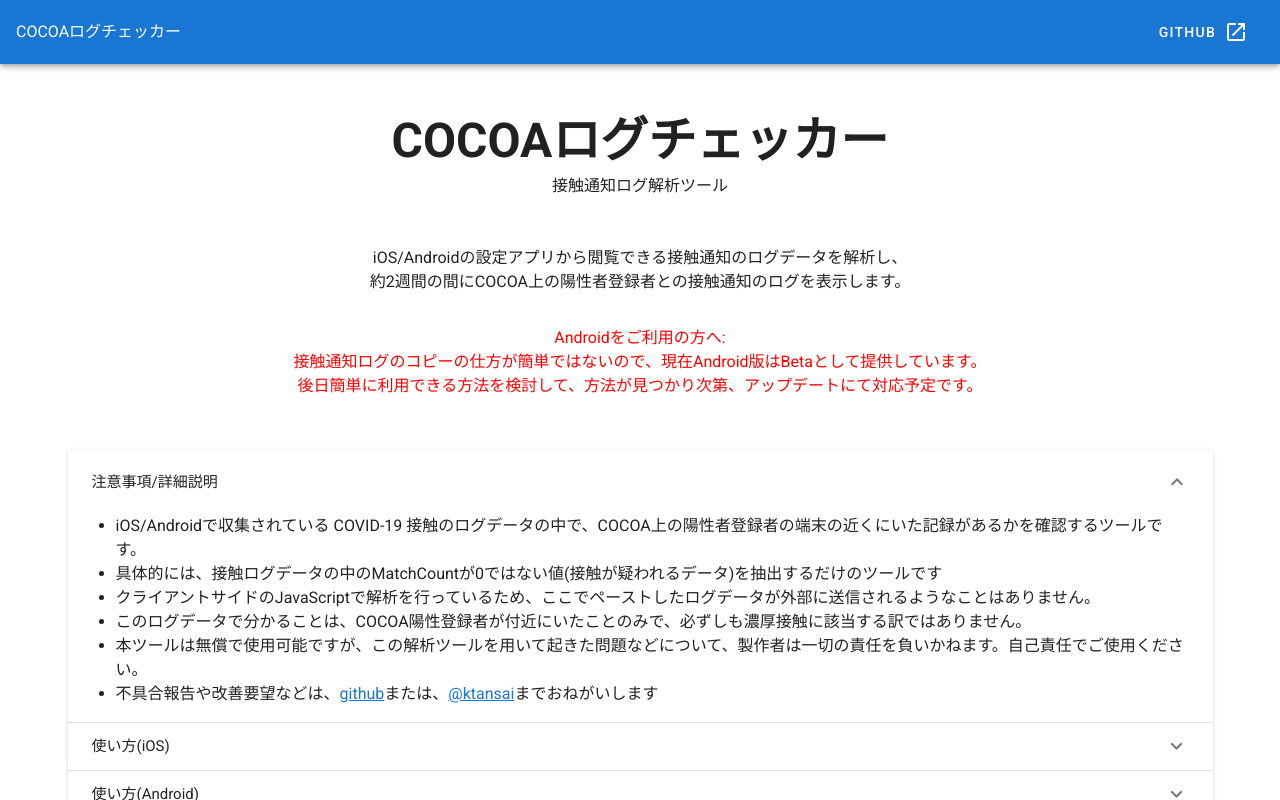
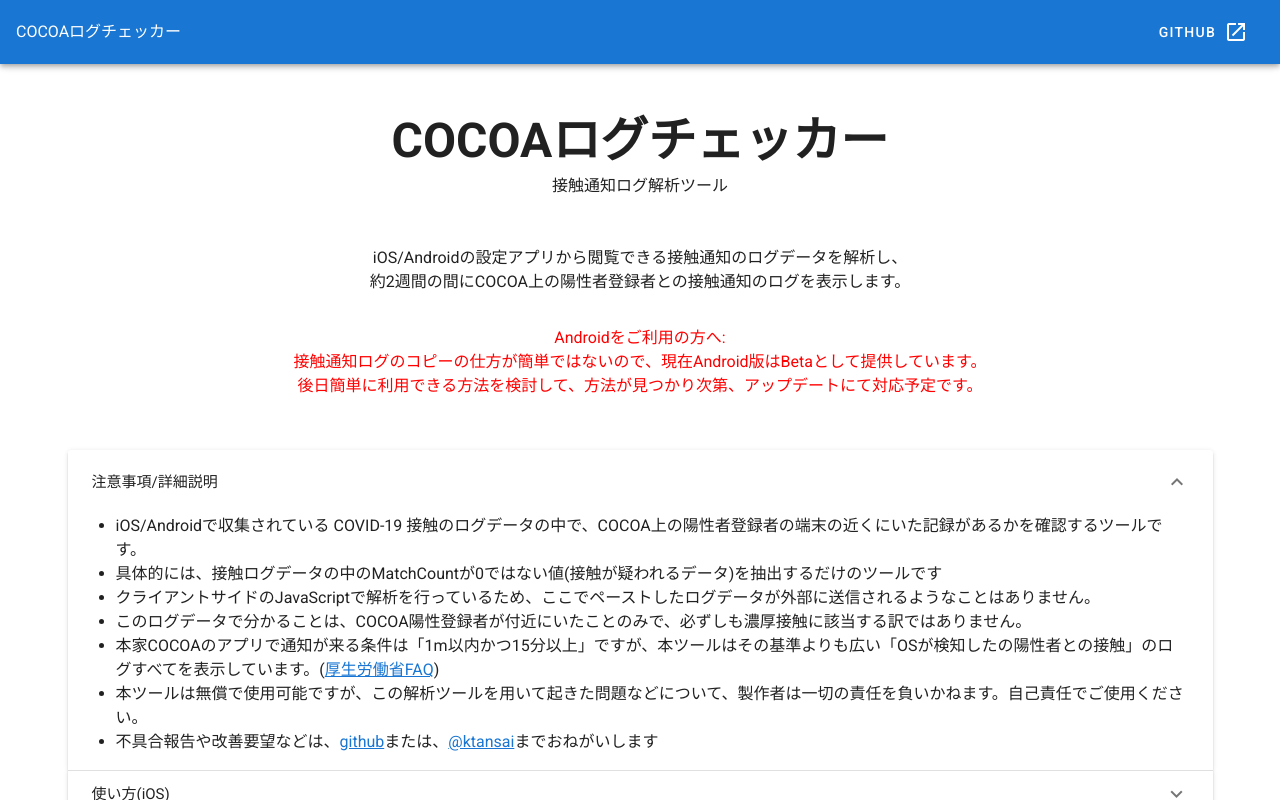
Before and after one commit to ktansai/COVID-19-ExposeChecker, a Vue app: page / in a window 1280 px wide. Both pictures are taken after a click on the button "注意事項/詳細説明". Shown: the top 800 px of the page. Built offline with nearby package versions, Linux system fonts and the light colour scheme.

Commit message:
added note about difference between cocoa and this tool

```diff
--- a/src/components/ExposeChecker.vue
+++ b/src/components/ExposeChecker.vue
@@ -31,6 +31,7 @@
                   <li>具体的には、接触ログデータの中のMatchCountが0ではない値(接触が疑われるデータ)を抽出するだけのツールです</li>
                   <li>クライアントサイドのJavaScriptで解析を行っているため、ここでペーストしたログデータが外部に送信されるようなことはありません。</li>
                   <li>このログデータで分かることは、COCOA陽性登録者が付近にいたことのみで、必ずしも濃厚接触に該当する訳ではありません。</li>
+                  <li>本家COCOAのアプリで通知が来る条件は「1m以内かつ15分以上」ですが、本ツールはその基準よりも広い「OSが検知したの陽性者との接触」のログすべてを表示しています。(<a href="https://www.mhlw.go.jp/stf/seisakunitsuite/bunya/kenkou_iryou/covid19_qa_kanrenkigyou_00009.html#Q4-7" target="_blank">厚生労働省FAQ</a>)</li>
                   <li>本ツールは無償で使用可能ですが、この解析ツールを用いて起きた問題などについて、製作者は一切の責任を負いかねます。自己責任でご使用ください。</li>
                   <li>不具合報告や改善要望などは、<a href="https://github.com/ktansai/COVID-19-ExposeChecker" target="_blank">github</a>または、<a href="https://twitter.com/ktansai">@ktansai</a>までおねがいします</li>
                   </ul>
```
